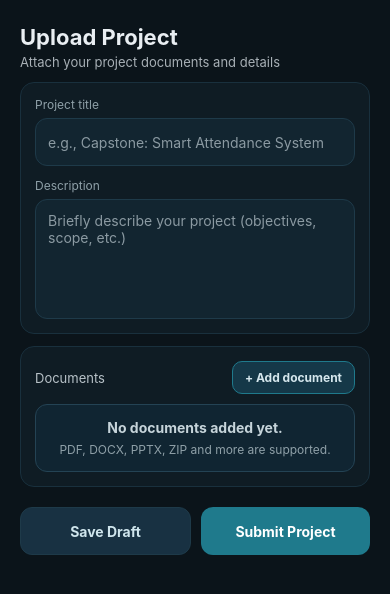
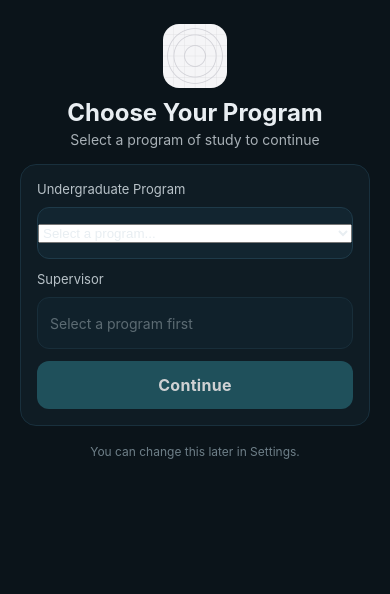
Before and after one commit to Makungu007/rpas, a React Native app: screen / in a window 390 px wide. Shown: the top 594 px of the page. Built offline with nearby package versions, Linux system fonts and the light colour scheme.

Commit message:
feat: Enhance StudentHomeScreen with supervisor selection based on program

```diff
--- a/App.tsx
+++ b/App.tsx
@@ -12,11 +12,11 @@ export default function App() {
     <SafeAreaProvider>
       {/* Swap between screens to preview */}
       {/* <LoginScreen /> */}
-      {/* <StudentHomeScreen /> */}
+      <StudentHomeScreen />
       {/* <LecturerHomeScreen /> */}
       {/* <LecturerFeedbackScreen /> */}
       {/* <StudentFeedbackScreen /> */}
-      <ProjectUploadScreen />
+      {/* <ProjectUploadScreen /> */}
     </SafeAreaProvider>
   );
 }
--- a/src/screens/ProjectUploadScreen.tsx
+++ b/src/screens/ProjectUploadScreen.tsx
@@ -1,7 +1,6 @@
 import React, { useState } from 'react';
 import { ScrollView, StyleSheet, Text, TextInput, TouchableOpacity, View } from 'react-native';
 import { SafeAreaView } from 'react-native-safe-area-context';
-import { Picker } from '@react-native-picker/picker';
 import * as DocumentPicker from 'expo-document-picker';
 
 type PickedFile = {
--- a/src/screens/StudentHomeScreen.tsx
+++ b/src/screens/StudentHomeScreen.tsx
@@ -5,6 +5,45 @@ import { Picker } from '@react-native-picker/picker';
 
 export default function StudentHomeScreen() {
   const [program, setProgram] = useState<string>('');
+  const [supervisor, setSupervisor] = useState<string>('');
+
+  const supervisorOptions: Record<string, { label: string; value: string }[]> = {
+    bsc_cs: [
+      { label: 'Dr. Chanda', value: 'chanda' },
+      { label: 'Ms. Mwila', value: 'mwila' },
+      { label: 'Prof. Phiri', value: 'phiri' },
+    ],
+    bba_ba: [
+      { label: 'Dr. Zulu', value: 'zulu' },
+      { label: 'Ms. Banda', value: 'banda' },
+    ],
+    beng_ee: [
+      { label: 'Eng. Mumba', value: 'mumba' },
+      { label: 'Dr. Tembo', value: 'tembo' },
+    ],
+    beng_me: [
+      { label: 'Eng. Phiri', value: 'e_phiri' },
+      { label: 'Mr. Lungu', value: 'lungu' },
+    ],
+    bsc_nursing: [
+      { label: 'Sr. Nkhoma', value: 'nkhoma' },
+      { label: 'Dr. Chileshe', value: 'chileshe' },
+    ],
+    ba_psych: [
+      { label: 'Dr. Kapasa', value: 'kapasa' },
+      { label: 'Ms. Nyambe', value: 'nyambe' },
+    ],
+    bed_edu: [
+      { label: 'Mr. Mulenga', value: 'mulenga' },
+      { label: 'Dr. Hamaundu', value: 'hamaundu' },
+    ],
+    ba_econ: [
+      { label: 'Dr. Musonda', value: 'musonda' },
+      { label: 'Prof. Zimba', value: 'zimba' },
+    ],
+  };
+
+  const options = program ? supervisorOptions[program] ?? [] : [];
 
   return (
     <SafeAreaView style={styles.safeArea}>
@@ -21,7 +60,10 @@ export default function StudentHomeScreen() {
           <View style={styles.pickerWrapper}>
             <Picker
               selectedValue={program}
-              onValueChange={setProgram}
+              onValueChange={(val) => {
+                setProgram(val);
+                setSupervisor('');
+              }}
               dropdownIconColor="#E8EEF2"
               style={styles.picker}
             >
@@ -37,7 +79,28 @@ export default function StudentHomeScreen() {
             </Picker>
           </View>
 
-          <View style={[styles.button, !program && styles.buttonDisabled]}>
+          <Text style={[styles.sectionTitle, { marginTop: 12 }]}>Supervisor</Text>
+          {!program ? (
+            <View style={[styles.pickerWrapper, { opacity: 0.6, justifyContent: 'center' }]}>
+              <Text style={styles.placeholderText}>Select a program first</Text>
+            </View>
+          ) : (
+            <View style={styles.pickerWrapper}>
+              <Picker
+                selectedValue={supervisor}
+                onValueChange={setSupervisor}
+                dropdownIconColor="#E8EEF2"
+                style={styles.picker}
+              >
+                <Picker.Item label="Select a supervisor..." value="" color="#9AA0A6" />
+                {options.map((o) => (
+                  <Picker.Item key={o.value} label={o.label} value={o.value} />
+                ))}
+              </Picker>
+            </View>
+          )}
+
+          <View style={[styles.button, (!program || !supervisor) && styles.buttonDisabled]}>
             <Text style={styles.buttonText}>Continue</Text>
           </View>
         </View>
@@ -103,6 +166,10 @@ const styles = StyleSheet.create({
   picker: {
     color: '#E8EEF2',
   },
+  placeholderText: {
+    color: '#8FA0A8',
+    paddingHorizontal: 12,
+  },
   button: {
     height: 48,
     borderRadius: 12,
```
